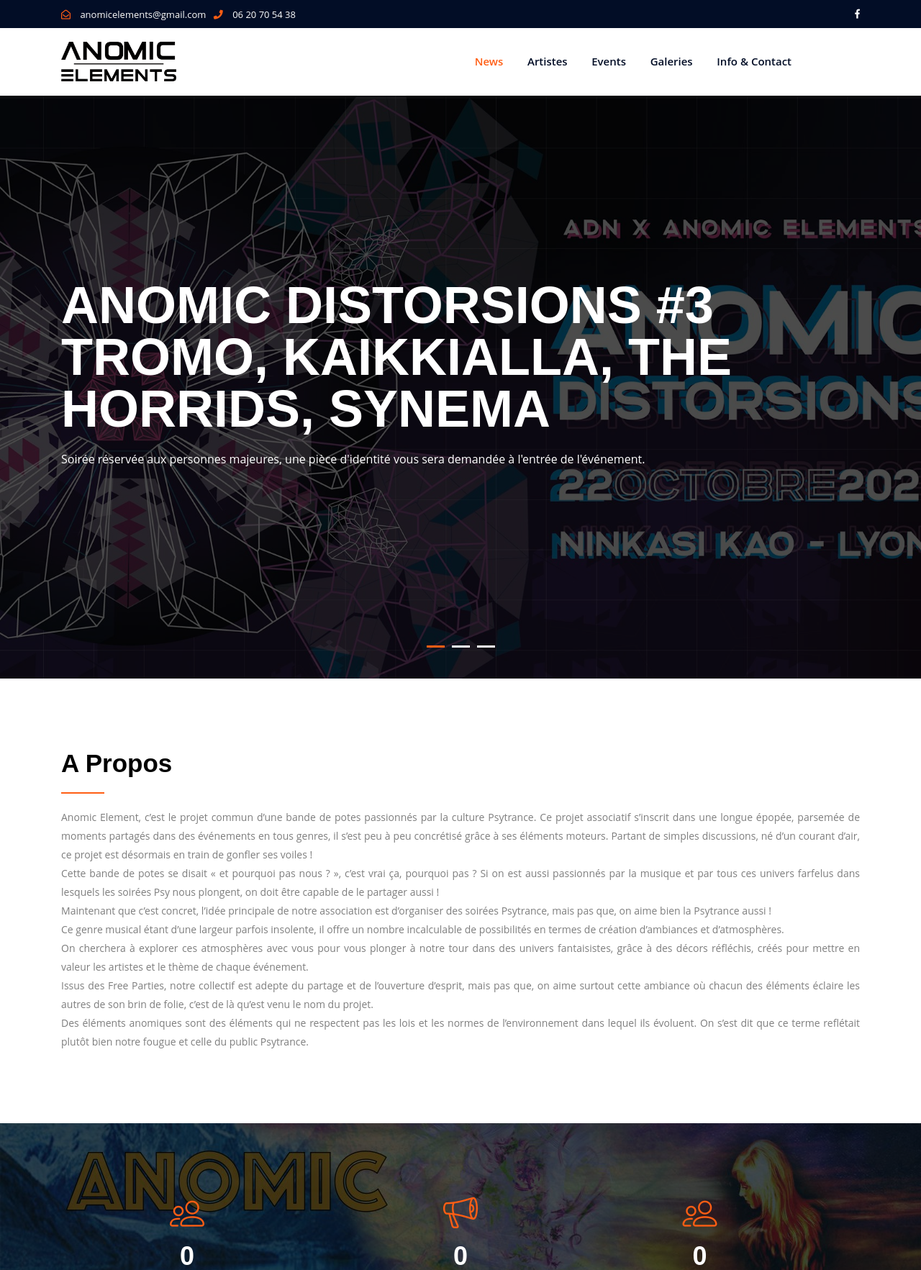
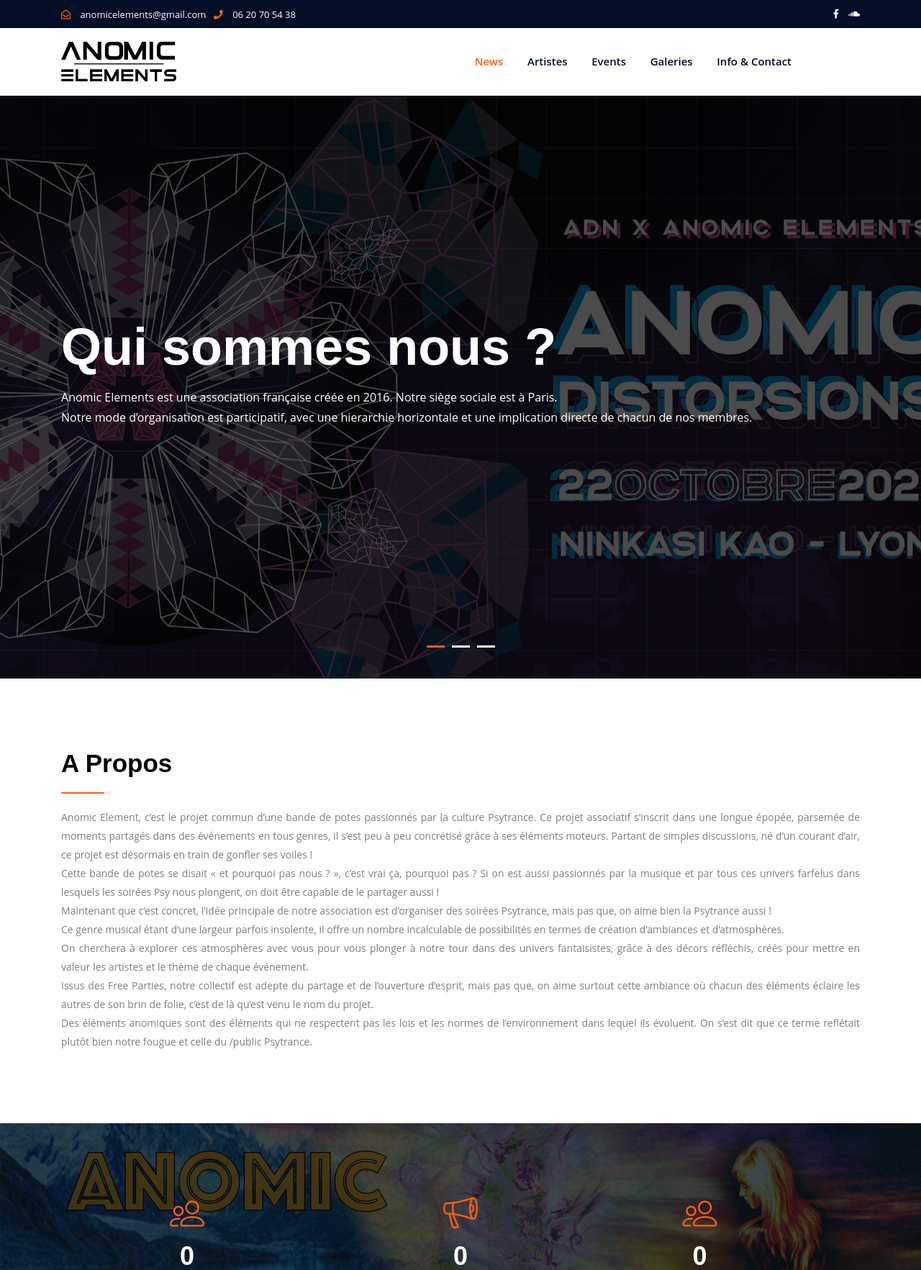
Before and after one commit to devGamers/anomicElementAdmin, a PHP site: page / in a window 1280 px wide. Shown: the top 1765 px of the page at 72% size. Run offline with PHP 8.4, Linux system fonts and the light colour scheme; data that the repository does not hold is empty.

Commit message:
evolution

```diff
--- a/dao/GalerieDAO.php
+++ b/dao/GalerieDAO.php
@@ -39,7 +39,7 @@
 
     public function recherche($search)
     {
-        $search = explode('€', $_POST['search']);
+        $search = explode('€', $search);
         $id = $search[0];
         $type = $search[1];
 
--- a/vues/artiste/index.php
+++ b/vues/artiste/index.php
@@ -1,5 +1,5 @@
 <!-- breadcrumb-area -->
-<section class="breadcrumb-area pb-70 pt-100 grey-bg" style="background-image:url(public/img/bg/bg-18.jpg)">
+<section class="breadcrumb-area pb-70 pt-100 grey-bg" style="background-image:url(/public/img/bg/bg-18.jpg)">
     <div class="container">
         <div class="row">
             <div class="col-xl-6 col-md-6 mb-30">
--- a/vues/layout/page.php
+++ b/vues/layout/page.php
@@ -6,25 +6,25 @@
     <!-- Required meta tags -->
     <meta charset="utf-8">
     <meta name="viewport" content="width=device-width, initial-scale=1, shrink-to-fit=no">
-    <link rel="icon" href="public/img/logo/logo80.jpg">
+    <link rel="icon" href="/public/img/logo/logo80.jpg">
     <!-- Bootstrap CSS -->
-    <link rel="stylesheet" href="public/css/bootstrap.min.css">
-    <link rel="stylesheet" href="public/css/fontawesome.min.css">
-    <link rel="stylesheet" href="public/css/icofont.min.css">
-    <link rel="stylesheet" href="public/css/linearicons.css">
-    <link rel="stylesheet" href="public/css/slick.css">
-    <link rel="stylesheet" href="public/css/owl.carousel.min.css">
-    <link rel="stylesheet" href="public/css/animate.min.css">
-    <link rel="stylesheet" href="public/css/magnific-popup.css">
-    <link rel="stylesheet" href="public/css/meanmenu.css">
-    <link rel="stylesheet" href="public/css/default.css">
-    <link rel="stylesheet" href="public/css/style.css">
-    <link rel="stylesheet" href="public/css/responsive.css">
+    <link rel="stylesheet" href="/public/css/bootstrap.min.css">
+    <link rel="stylesheet" href="/public/css/fontawesome.min.css">
+    <link rel="stylesheet" href="/public/css/icofont.min.css">
+    <link rel="stylesheet" href="/public/css/linearicons.css">
+    <link rel="stylesheet" href="/public/css/slick.css">
+    <link rel="stylesheet" href="/public/css/owl.carousel.min.css">
+    <link rel="stylesheet" href="/public/css/animate.min.css">
+    <link rel="stylesheet" href="/public/css/magnific-popup.css">
+    <link rel="stylesheet" href="/public/css/meanmenu.css">
+    <link rel="stylesheet" href="/public/css/default.css">
+    <link rel="stylesheet" href="/public/css/style.css">
+    <link rel="stylesheet" href="/public/css/responsive.css">
     <title>Anomic Element</title>
 
     <!-- Optional JavaScript -->
     <!-- jQuery first, then Popper.js, then Bootstrap JS -->
-    <script src="public/js/vendor/jquery-1.12.4.min.js"></script>
+    <script src="/public/js/vendor/jquery-1.12.4.min.js"></script>
 </head>
 
 <body>
@@ -48,6 +48,7 @@
                 <div class="col-xl-6 col-lg-6 col-md-4 text-center text-md-right">
                     <div class="top-social-links">
                         <a href="https://www.facebook.com/anomicelements" target="_blank"><i class="fab fa-facebook-f"></i></a>
+                        <a href="https://soundcloud.com/anomicelements" target="_blank"><i class="fab fa-soundcloud"></i></a>
                     </div>
                 </div>
             </div>
@@ -93,6 +94,7 @@
                 </ul>
                 <div class="side-social">
                     <a href="https://www.facebook.com/anomicelements" target="_blank"><i class="fab fa-facebook-f"></i></a>
+                    <a href="https://soundcloud.com/anomicelements" target="_blank"><i class="fab fa-soundcloud"></i></a>
                 </div>
             </div>
             <div class="offcanvas-overly"></div>
--- a/vues/main/index.php
+++ b/vues/main/index.php
@@ -2,16 +2,21 @@
 <section class="slider-area">
     <div class="slider-active">
         <div class="single-slider slider-bg d-flex align-items-center"
-             style="background-image:url(public/img/slides/slide_1.jpg)">
+             style="background-image:url(/public/img/slides/slide_1.jpg)">
             <div class="container">
                 <div class="row">
                     <div class="col-xl-12">
                         <div class="slider-content">
-                            <h1 data-animation="fadeInDown" data-delay=".2s">ANOMIC DISTORSIONS #3 <br>TROMO,
-                                KAIKKIALLA, THE HORRIDS, SYNEMA</h1>
+                            <h1 data-animation="fadeInDown" data-delay=".2s">Qui sommes nous ?  </h1>
                             <p data-animation="fadeInLeft" data-delay=".4s">
-                                Soirée réservée aux personnes majeures, une pièce d'identité vous sera demandée à
-                                l'entrée de l'événement.
+                                Anomic Elements est une association française créée en
+                                2016. Notre siège sociale est
+                                à Paris. <br>
+                                Notre mode d’organisation
+                                est participatif, avec une
+                                hierarchie horizontale et une
+                                implication directe de chacun
+                                de nos membres.
                             </p>
                         </div>
                     </div>
@@ -19,15 +24,23 @@
             </div>
         </div>
         <div class="single-slider slider-bg d-flex align-items-center"
-             style="background-image:url(public/img/slides/slide_2.png)">
+             style="background-image:url(/public/img/slides/slide_2.png)">
             <div class="container">
                 <div class="row">
                     <div class="col-xl-12">
                         <div class="slider-content">
-                            <h1 data-animation="fadeInUp" data-delay=".2s">Qu'est-ce que <br/> le Lorem Ipsum</h1>
+                            <h1 data-animation="fadeInUp" data-delay=".2s">Nos actions</h1>
                             <p data-animation="fadeInLeft" data-delay=".4s">
-                                On sait depuis longtemps que travailler avec du texte lisible et contenant du sens est
-                                source de distractions, et empêche de se concentrer
+                                Nous organisons différents
+                                évenements publics et privés. <br>
+                                Nous travaillons avec plusieurs établissements et collaborateurs.
+                                Artistiquement développée,
+                                l’association produit des musiciens, des décorateurs et se
+                                développe également dans
+                                les arts graphiques. <br>
+                                Vous retrouverez un aperçu
+                                de l’ensemble de nos activités dans la suite ce ce
+                                document.
                             </p>
                         </div>
                     </div>
@@ -35,15 +48,32 @@
             </div>
         </div>
         <div class="single-slider slider-bg d-flex align-items-center"
-             style="background-image:url(public/img/slides/slide_3.jpg)">
+             style="background-image:url(/public/img/slides/slide_3.jpg)">
             <div class="container">
                 <div class="row">
                     <div class="col-xl-12">
                         <div class="slider-content">
-                            <h1 data-animation="fadeInUp" data-delay=".2s">Meet with us to <br>success dream</h1>
-                            <p data-animation="fadeInLeft" data-delay=".4s">There are many variations of passages of
-                                Lorem Ipsum available but the majority have sufered <br>alteration
-                                in some form by injected humour randomised</p>
+                            <h1 data-animation="fadeInUp" data-delay=".2s">Nos valeurs</h1>
+                            <p data-animation="fadeInLeft" data-delay=".4s" class="text-justify">
+                                Notre motivation première est
+                                nourrie par notre passion. <br> Nos
+                                actions sont animées par un
+                                désir collectif. Nous souhaitons
+                                des fêtes plus inclusives, durant lesquels chacun respecte
+                                l’autre et son environnement. En
+                                écho aux problèmes sociaux
+                                et environnementaux actuels,
+                                nos actions se basent sur des
+                                principes de respect, de partage et de participation. <br>
+                                Nous souhaitons aussi, et surtout, permettre à l’ensemble
+                                des musiques électroniques
+                                alternatives de s’affirmer sur
+                                la scène internationale. Nous
+                                combattons les préjugés dont
+                                elles peuvent souffrir et nous
+                                avons donc particulièrement à
+                                coeur la promotion et la valorisation de celles-ci.
+                            </p>
                         </div>
                     </div>
                 </div>
@@ -83,7 +113,7 @@
                         folie, c’est de là qu’est venu le nom du projet. <br>
                         Des éléments anomiques sont des éléments qui ne respectent pas les lois et les normes de
                         l’environnement dans lequel ils évoluent. On s’est dit que ce terme reflétait plutôt bien notre
-                        fougue et celle du public Psytrance.
+                        fougue et celle du /public Psytrance.
                     </p>
                 </div>
             </div>
@@ -92,7 +122,7 @@
 </section>
 
 <!-- counter-area -->
-<div class="counter-area pb-100 pt-100" data-overlay="7" style="background-image:url(public/img/bg/bg-18.jpg)">
+<div class="counter-area pb-100 pt-100" data-overlay="7" style="background-image:url(/public/img/bg/bg-18.jpg)">
     <div class="container">
         <div class="row">
             <div class="col-xl-4 col-md-4 col-sm-6 z-index">
@@ -117,7 +147,7 @@
                 <div class="single-counter text-center mb-30">
                     <span class="lnr lnr-users"></span>
                     <div class="counter">
-                        <?= Controller::formatNumber(count($events)) ?>
+                        <?= Controller::formatNumber(count($membres)) ?>
                     </div>
                     <p>Membres</p>
                 </div>
@@ -172,6 +202,32 @@
     </div>
 </section>
 
+<!--Membre -->
+<section class="service-area white-bg pb-70 pt-100">
+    <div class="container">
+        <div class="row">
+            <div class="col-xl-12 text-center mb-40">
+                <div class="section-title service-title">
+                    <h2>Nos membres</h2>
+                </div>
+            </div>
+        </div>
+        <div class="row">
+            <?php foreach ($membres as $membre) : ?>
+            <div class="col-lg-4 col-md-6 text-center mb-30">
+                <div class="features-wrap">
+                    <div class="features-icon">
+                        <span class="lnr lnr-user"></span>
+                    </div>
+                    <h4 class="text-dark"><?= $membre['name'] ?></h4>
+                    <a href="javascript:void(0)"><?= $membre['role'] ?></a>
+                </div>
+            </div>
+            <?php endforeach; ?>
+        </div>
+    </div>
+</section>
+
 <script>
     $('#menuNews').addClass('menu-active')
 </script>
```
Also changed, not shown: other parts of vues/layout/page.php (+20 -16 lines), controllers/Artiste.php (+10 -1 lines), controllers/Event.php (added, +53 -0 lines), vues/artiste/detail.php (added, +68 -0 lines), vues/event/index.php (added, +120 -0 lines).
